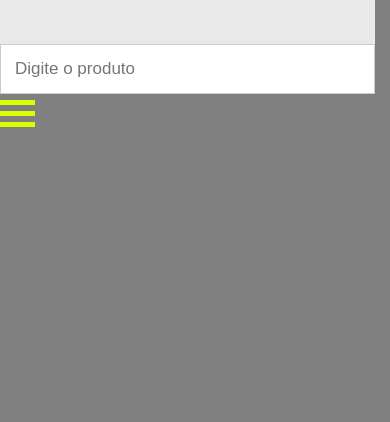
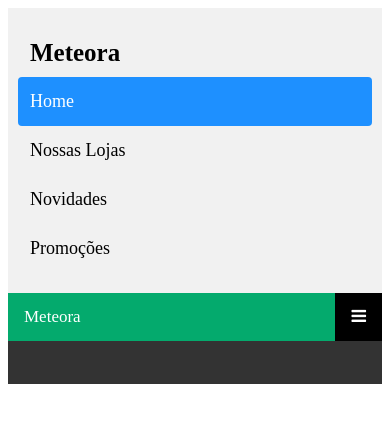
Before and after one commit to MahAzevedo/alura-meteora, a plain HTML site: page menux.html in a window 390 px wide. Shown: the top 422 px of the page. Drawn offline with Linux system fonts and the light colour scheme; files that its build step writes are made by us from their sources.

Commit message:
new file

```diff
--- /dev/null
+++ b/css/bar.css
@@ -0,0 +1,47 @@
+.bar{
+    display: inline-block;
+    cursor: pointer;
+}
+
+.bar1, .bar2, .bar3 {
+    width: 35px;
+    height: 5px;
+    background-color: #DAFF01;
+    margin: 6px 0;
+    transition: 0.4s;
+}
+
+.change .bar1 {
+    transform: translate(0, 11px) rotate(-45deg);
+}
+
+.change .bar2 {
+    opacity: 0;
+}
+
+
+.change .bar3 {
+    transform: translate(0, -11px) rotate(45deg);
+}
+
+@media (max-width: 768px) {
+    .bar1, .bar2, .bar3 {
+        width: 35px;
+        height: 5px;
+        background-color: #DAFF01;
+        margin: 6px 0;
+        transition: 0.4s;
+    }
+
+    .change .bar1 {
+        transform: translate(0, 11px) rotate(-45deg);
+    }
+
+    .change .bar2 {
+        opacity: 0;
+    }
+
+    .change .bar3 {
+        transform: translate(0, -11px) rotate(45deg);
+    }
+}
--- a/css/carousel.css
+++ b/css/carousel.css
@@ -0,0 +1,3 @@
+.container-carrossel {
+
+}
--- a/css/global.css
+++ b/css/global.css
@@ -1,3 +1,9 @@
+* {
+    margin: 0;
+    padding: 0;
+    box-sizing: border-box;
+}
+
 body {
     background-color: gray;
     margin: 0;
--- a/css/menu.css
+++ b/css/menu.css
@@ -1,11 +1,3 @@
-* {
-    margin: 0;
-    padding: 0;
-    box-sizing: border-box;
-}
-
-
-
 header {
     display: flex;
     flex-direction: row;
@@ -14,20 +6,17 @@ header {
     background-color: black;
 }
 
-.container-header {
-    background-color: black;
+.logo {
+    padding: 28px 58px 8px 57px;
 }
 
-.logo {
-    padding: 30px 18px 19px 35px;
+.nav-links {
+    display: flex;
+    flex-direction: column;
+    font-family: sans-serif;
 }
 
-.container-nav-links {
-    display: flex;
-    flex-direction: row;
-}
-
-.container-nav-ul-links {
+.nav-ul-links {
     display: flex;
     color: white;
     overflow: hidden;
@@ -35,7 +24,11 @@ header {
     list-style: none;
 }
 
-.container-nav-ul-li-links {
+.nav-ul-links:hover {
+    background-color: white;
+}
+
+.nav-ul-li-links {
     text-decoration: none;
     color: white;
 }
@@ -46,6 +39,10 @@ header {
     display: flex;
     flex-direction: row;
     padding: 10px 17px 16px 18px;
+}
+
+.digiteproduto :hover {
+    background-color: white;
 }
 
 .digiteproduto a {
@@ -80,103 +77,15 @@ header {
 
 
 
-.container-bar{
-    display: inline-block;
-    cursor: pointer;
-}
-
-.bar1, .bar2, .bar3 {
-    width: 35px;
-    height: 5px;
-    background-color: #DAFF01;
-    margin: 6px 0;
-    transition: 0.4s;
-  }
-
-  .change .bar1 {
-    transform: translate(0, 11px) rotate(-45deg);
-  }
-
-
-.change .bar2 {opacity: 0;}
-
-
-.change .bar3 {
-  transform: translate(0, -11px) rotate(45deg);
-}
-
-
-.verMais {
-    background-color: #9353FF;
-    color: #FFFFFF;
-    text-decoration: none;
-}
-
-.container__card__list {
-    background-color: #FFFFFF;
-}
-.card {
-    padding: 13px 20px 16px 26px;
-}
-
-.container-carrossel {
-
-}
 
 
 
 
 
 
-/*  Newsletter */
-.tiposDePagamento {
-    display: flex;
-    flex-direction: column;
-    background-color: black;
-    color: white;
-    text-align: center;
-    align-items: center;
-    font: 1em sans-serif;
-    padding: 16px;
-}
 
 
-
-.receberPromocoes {
-    display: flex;
-    flex-direction: column;
-    background-color: white;
-    color: black;
-    text-align: center;
-    align-items: center;
-    font: 1em sans-serif;
-    padding: 16px;
-}
-
-.receberPromocoesBotoes {
-    display: flex;
-    flex-direction: row;
-}
-
-
-
-/*  FOOTER  */
-.quemDesenvolveuRodape {
-    display: flex;
-    flex-direction: column;
-    background-color: black;
-    color: white;
-    text-align: center;
-    align-items: center;
-    font: 1em sans-serif;
-    padding: 16px;
-}
-
-
-
-
-
-
+/*
 
 @media (max-width: 375px) {
     header {
@@ -193,26 +102,6 @@ header {
         cursor: pointer;
     }
 
-    .bar1, .bar2, .bar3 {
-        width: 35px;
-        height: 5px;
-        background-color: #DAFF01;
-        margin: 6px 0;
-        transition: 0.4s;
-    }
-
-    .change .bar1 {
-        transform: translate(0, 11px) rotate(-45deg);
-    }
-
-    .change .bar2 {
-        opacity: 0;
-    }
-
-    .change .bar3 {
-        transform: translate(0, -11px) rotate(45deg);
-    }
-
     .digiteproduto a, .digiteproduto input[type=text] {
         float: none;
         display: block;
@@ -226,18 +115,9 @@ header {
         border: 1px solid #ccc;
     }
 
-    .quemDesenvolveuRodape {
-        display: flex;
-        flex-direction: column;
-        background-color: black;
-        color: white;
-        text-align: center;
-        align-items: center;
-        font: 1em sans-serif;
-        padding: 16px;
 }
 
-}
+
 
 @media (max-width: 768px) {
     header {
@@ -247,16 +127,12 @@ header {
         align-items: center;
         background-color: black;
     }
-    .quemDesenvolveuRodape {
+
+    .nav-links {
         display: flex;
-        flex-direction: column;
-        background-color: black;
-        color: white;
-        text-align: center;
-        align-items: center;
-        font: 1em sans-serif;
-        padding: 16px;
+        flex-direction: row;
     }
+
 }
 
 @media (max-width: 1440px) {
@@ -267,34 +143,11 @@ header {
         align-items: center;
         background-color: black;
     }
-    .quemDesenvolveuRodape {
+
+    .nav-links {
         display: flex;
-        flex-direction: column;
-        background-color: black;
-        color: white;
-        text-align: center;
-        align-items: center;
-        font: 1em sans-serif;
-        padding: 16px;
+        flex-direction: row;
     }
 }
 
-
-
-
-
-
-/*  JAVASCRIPT  */
-
-.card__list {
-    width: 671px;
-    height: 762px;
-    margin: 0 auto;
-    overflow: auto;
-}
-
-.card {
-    display: flex;
-    align-items: right;
-    margin: 18px;
-}
+*/
--- a/css/menux.css
+++ b/css/menux.css
@@ -1,3 +1,4 @@
+/*
 * {
     margin: 0;
     padding: 0;
@@ -11,6 +12,174 @@ body {
     margin: 0;
     font-family: Arial, Helvetica, sans-serif;
 }
+
+*/
+
+
+
+
+
+
+
+.header {
+  overflow: hidden;
+  background-color: #f1f1f1;
+  padding: 20px 10px;
+}
+
+.header a {
+  float: left;
+  color: black;
+  text-align: center;
+  padding: 12px;
+  text-decoration: none;
+  font-size: 18px;
+  line-height: 25px;
+  border-radius: 4px;
+}
+
+.header a.logo {
+  font-size: 25px;
+  font-weight: bold;
+}
+
+.header a:hover {
+  background-color: #ddd;
+  color: black;
+}
+
+/* Style the active/current link
+não gostei tanto desse */
+
+.header a.active {
+  background-color: dodgerblue;
+  color: white;
+}
+
+.header-right {
+  float: right;
+}
+
+@media screen and (max-width: 375px) {
+  .header a {
+    float: none;
+    display: block;
+    text-align: left;
+  }
+  .header-right {
+    float: none;
+  }
+}
+
+@media screen and (max-width: 768px) {
+  .header a {
+    float: none;
+    display: block;
+    text-align: left;
+  }
+  .header-right {
+    float: none;
+  }
+}
+
+@media screen and (max-width: 1440px) {
+  .header a {
+    float: none;
+    display: block;
+    text-align: left;
+  }
+  .header-right {
+    float: none;
+  }
+}
+
+
+/* outro menu */
+
+
+.topnav {
+  overflow: hidden;
+  background-color: #333;
+  position: relative;
+}
+
+.topnav #myLinks {
+  display: none;
+}
+
+.topnav a {
+  color: white;
+  padding: 14px 16px;
+  text-decoration: none;
+  font-size: 17px;
+  display: block;
+}
+
+.topnav a.icon {
+  background: black;
+  display: block;
+  position: absolute;
+  right: 0;
+  top: 0;
+}
+
+.topnav a:hover {
+  background-color: #ddd;
+  color: black;
+}
+
+.active {
+  background-color: #04AA6D;
+  color: white;
+}
+
+
+/* menu animado */
+
+.container {
+  display: inline-block;
+  cursor: pointer;
+}
+
+.bar1, .bar2, .bar3 {
+  width: 35px;
+  height: 5px;
+  background-color: #333;
+  margin: 6px 0;
+  transition: 0.4s;
+}
+
+/* Rotate first bar */
+.change .bar1 {
+  transform: translate(0, 11px) rotate(-45deg);
+}
+
+/* Fade out the second bar */
+.change .bar2 {opacity: 0;}
+
+/* Rotate last bar */
+.change .bar3 {
+  transform: translate(0, -11px) rotate(45deg);
+}
+
+
+
+
+
+
+
+
+
+
+
+
+
+
+
+
+
+
+/*
 
 .container-menu {
     border-radius: 0px;
@@ -35,6 +204,8 @@ body {
   }
 
 /*****************************/
+
+/*
 .container {
   display: inline-block;
   cursor: pointer;
@@ -49,20 +220,24 @@ body {
 }
 
 /* Rotate first bar */
+/*
 .change .bar1 {
   transform: translate(0, 11px) rotate(-45deg);
 }
+/*
 
 /* Fade out the second bar */
+/*
 .change .bar2 {opacity: 0;}
 
 /* Rotate last bar */
+/*
 .change .bar3 {
   transform: translate(0, -11px) rotate(45deg);
 }
 
 /********/
-
+/*
 .topnav {
 overflow: hidden;
 background-color: #e9e9e9;
@@ -130,3 +305,4 @@ body {
   border: 1px solid #ccc;
 }
 }
+*/
--- /dev/null
+++ b/js/menux.js
@@ -0,0 +1,13 @@
+function myFunction(x) {
+    x.classList.toggle('change');
+}
+
+
+function myFunction() {
+    var x = document.getElementById("myLinks");
+    if (x.style.display === "block") {
+      x.style.display = "none";
+    } else {
+      x.style.display = "block";
+    }
+  }
--- a/menux.html
+++ b/menux.html
@@ -6,11 +6,46 @@
     <meta name="viewport" content="width=device-width, initial-scale=1.0">
     <title>Meteora - menu - animado</title>
     <link rel="stylesheet" href="https://cdnjs.cloudflare.com/ajax/libs/font-awesome/4.7.0/css/font-awesome.min.css">
-    <link rel="stylesheet" href="menux.css">
+    <link rel="stylesheet" href="css/menux.css">
 </head>
 <body>
     <header>
-        <div class="container-menu">
+
+            <div class="header">
+            <a href="#default" class="logo">Meteora</a>
+            <div class="header-right">
+              <a class="active" href="#home">Home</a>
+              <a href="#contact">Nossas Lojas</a>
+              <a href="#about">Novidades</a>
+              <a href="#about">Promoções</a>
+            </div>
+          </div>
+
+
+          <div class="topnav">
+            <a href="#home" class="active">Meteora</a>
+            <!-- Navigation links (hidden by default) -->
+            <div id="myLinks">
+              <a href="#Home">Home</a>
+              <a href="#Nossas Lojas">Nossas Lojas</a>
+              <a href="#Novidades">Novidades</a>
+              <a href="#Promoções">Promoções</a>
+            </div>
+            <!-- "Hamburger menu" / "Bar icon" to toggle the navigation links -->
+            <a href="javascript:void(0);" class="icon" onclick="myFunction()">
+              <i class="fa fa-bars"></i>
+            </a>
+            <div class="container" onclick="myFunction(this)">
+                <div class="bar1"></div>
+                <div class="bar2"></div>
+                <div class="bar3"></div>
+              </div>
+          </div>
+
+
+
+        <!--
+            <div class="container-menu">
             <div class="topnav">
                 <img src="img/Logo mobile.png" alt="Logo Meteora" class="logo-mobile">
                 <input type="text" placeholder="Digite o produto">
@@ -21,11 +56,10 @@
                 <div class="bar3"></div>
             </div>
         </div>
+        -->
     </header>
 
-    <div class="container-body">
-<!--  aqui tem que ter um  carrossel -->
-    </div>
-<script src="menux.js"></script>
+
+<script src="js/menux.js"></script>
 </body>
 </html>
--- a/menux.js
+++ /dev/null
@@ -1,3 +0,0 @@
-function myFunction(x) {
-    x.classList.toggle('change');
-}
```
Also changed, not shown: css/card.css (+14 -0 lines), css/footer.css (added, +39 -0 lines), css/newsletter.css (added, +42 -0 lines), menu.html (+16 -13 lines), css/categoria.css (added), js/toggle.js (renamed from toggle.js). Lines whose indentation alone changed are shown as unchanged.
